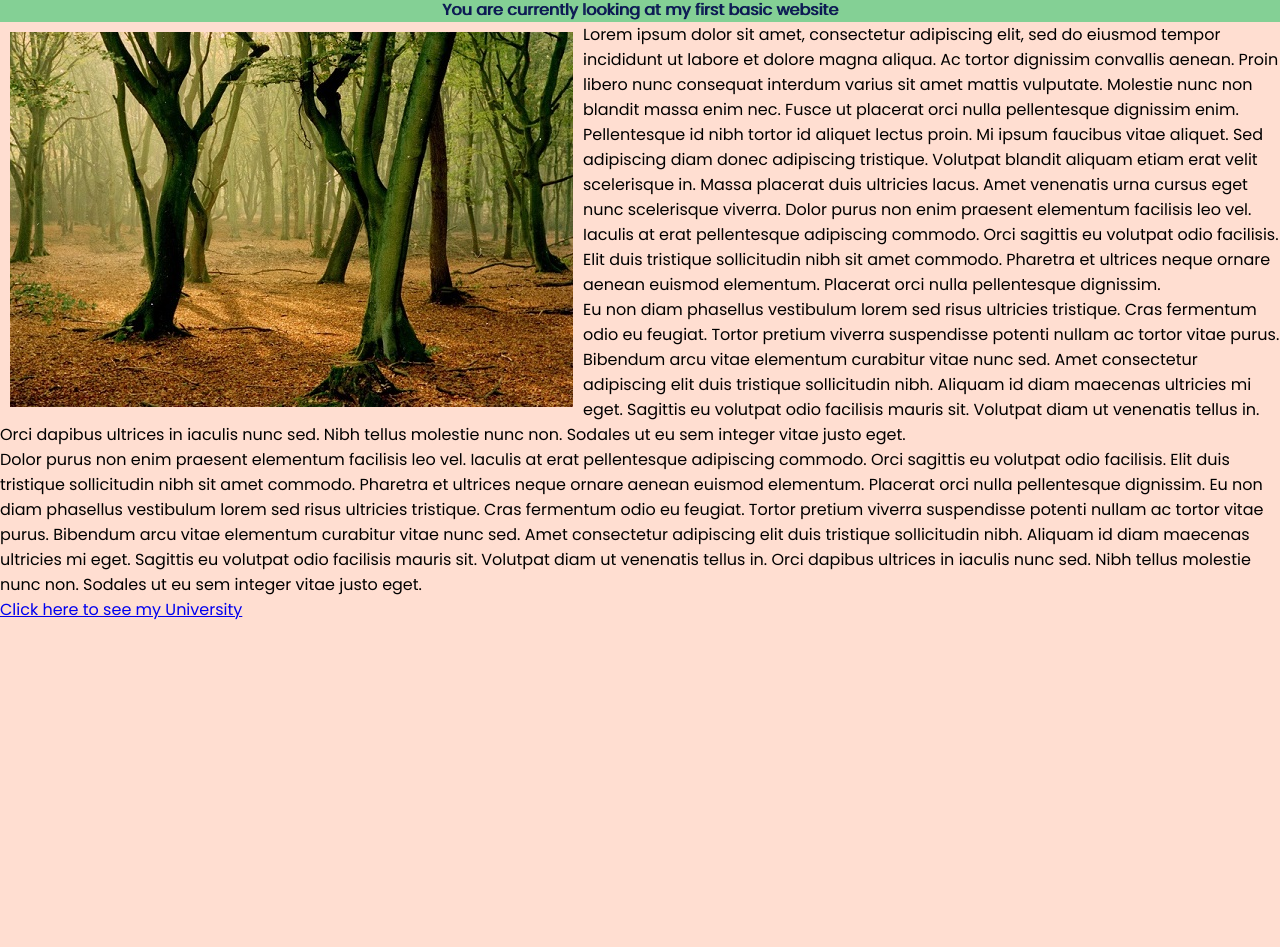
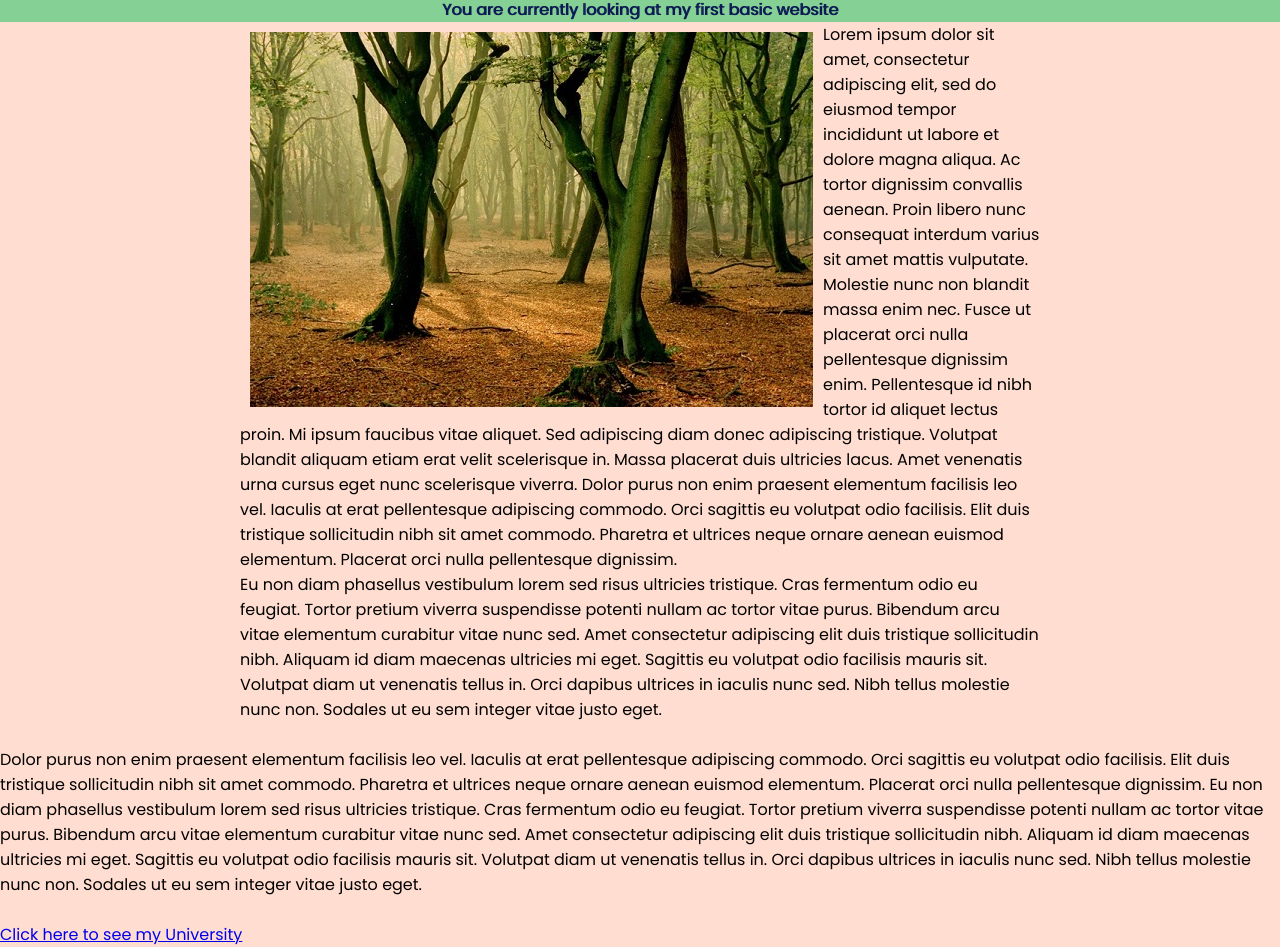
Before and after one commit to SallyAbulail/Assignment6, a plain HTML site: page index.html in a window 1280 px wide. Shown: the part 115-1062 px from the top of the page. Before the commit the page ends 800 px from the top, so only its background shows below. Drawn offline with Linux system fonts and the light colour scheme.

Commit message:
Second improvements

```diff
--- a/css/styles.css
+++ b/css/styles.css
@@ -13,7 +13,9 @@ html
     text-align: center;
 }
 .centralcontent {
-    margin: 0 5%;
+    margin-left: auto;
+    margin-right: auto;
+	width: 50em;
 }
 .foto {
     padding: 10px;
--- a/index.html
+++ b/index.html
@@ -6,24 +6,26 @@
 <link href="css/styles.css" rel="stylesheet" type="text/css">
 <link href="https://fonts.googleapis.com/css?family=Poppins&display=swap" rel="stylesheet">
 </head>
-
-<header>
 <body class="bodycolor">
+	<header>
 <h1 class="my-class">My first website is live</h1>
-<div class="centralcontent">
-</header>
+	</header>
 <section>
 	<p class="my-class2">You are currently looking at my first basic website</p>
-<p>
+<div class="centralcontent">
+	<p>
 	<img src="images/bos.jpg" alt="The Forest" align="left" class="foto">
 	Lorem ipsum dolor sit amet, consectetur adipiscing elit, sed do eiusmod tempor incididunt ut labore et dolore magna aliqua. Ac tortor dignissim convallis aenean. Proin libero nunc consequat interdum varius sit amet mattis vulputate. Molestie nunc non blandit massa enim nec. Fusce ut placerat orci nulla pellentesque dignissim enim. Pellentesque id nibh tortor id aliquet lectus proin. Mi ipsum faucibus vitae aliquet. Sed adipiscing diam donec adipiscing tristique. Volutpat blandit aliquam etiam erat velit scelerisque in. Massa placerat duis ultricies lacus. Amet venenatis urna cursus eget nunc scelerisque viverra. Dolor purus non enim praesent elementum facilisis leo vel. Iaculis at erat pellentesque adipiscing commodo. Orci sagittis eu volutpat odio facilisis. Elit duis tristique sollicitudin nibh sit amet commodo. Pharetra et ultrices neque ornare aenean euismod elementum. Placerat orci nulla pellentesque dignissim. <br>
 	Eu non diam phasellus vestibulum lorem sed risus ultricies tristique. Cras fermentum odio eu feugiat. Tortor pretium viverra suspendisse potenti nullam ac tortor vitae purus. Bibendum arcu vitae elementum curabitur vitae nunc sed. Amet consectetur adipiscing elit duis tristique sollicitudin nibh. Aliquam id diam maecenas ultricies mi eget. Sagittis eu volutpat odio facilisis mauris sit. Volutpat diam ut venenatis tellus in. Orci dapibus ultrices in iaculis nunc sed. Nibh tellus molestie nunc non. Sodales ut eu sem integer vitae justo eget.
 </p>
-	<section>
+	</div>
+	<br>
+	<div>
 <p>
 	Dolor purus non enim praesent elementum facilisis leo vel. Iaculis at erat pellentesque adipiscing commodo. Orci sagittis eu volutpat odio facilisis. Elit duis tristique sollicitudin nibh sit amet commodo. Pharetra et ultrices neque ornare aenean euismod elementum. Placerat orci nulla pellentesque dignissim. Eu non diam phasellus vestibulum lorem sed risus ultricies tristique. Cras fermentum odio eu feugiat. Tortor pretium viverra suspendisse potenti nullam ac tortor vitae purus. Bibendum arcu vitae elementum curabitur vitae nunc sed. Amet consectetur adipiscing elit duis tristique sollicitudin nibh. Aliquam id diam maecenas ultricies mi eget. Sagittis eu volutpat odio facilisis mauris sit. Volutpat diam ut venenatis tellus in. Orci dapibus ultrices in iaculis nunc sed. Nibh tellus molestie nunc non. Sodales ut eu sem integer vitae justo eget.
 </p>
-	</section> </div>
+	</div></section>
+	<br>
 <footer>
 <a href="https://www.buas.nl/">Click here to see my University</a>
 </footer>
```
